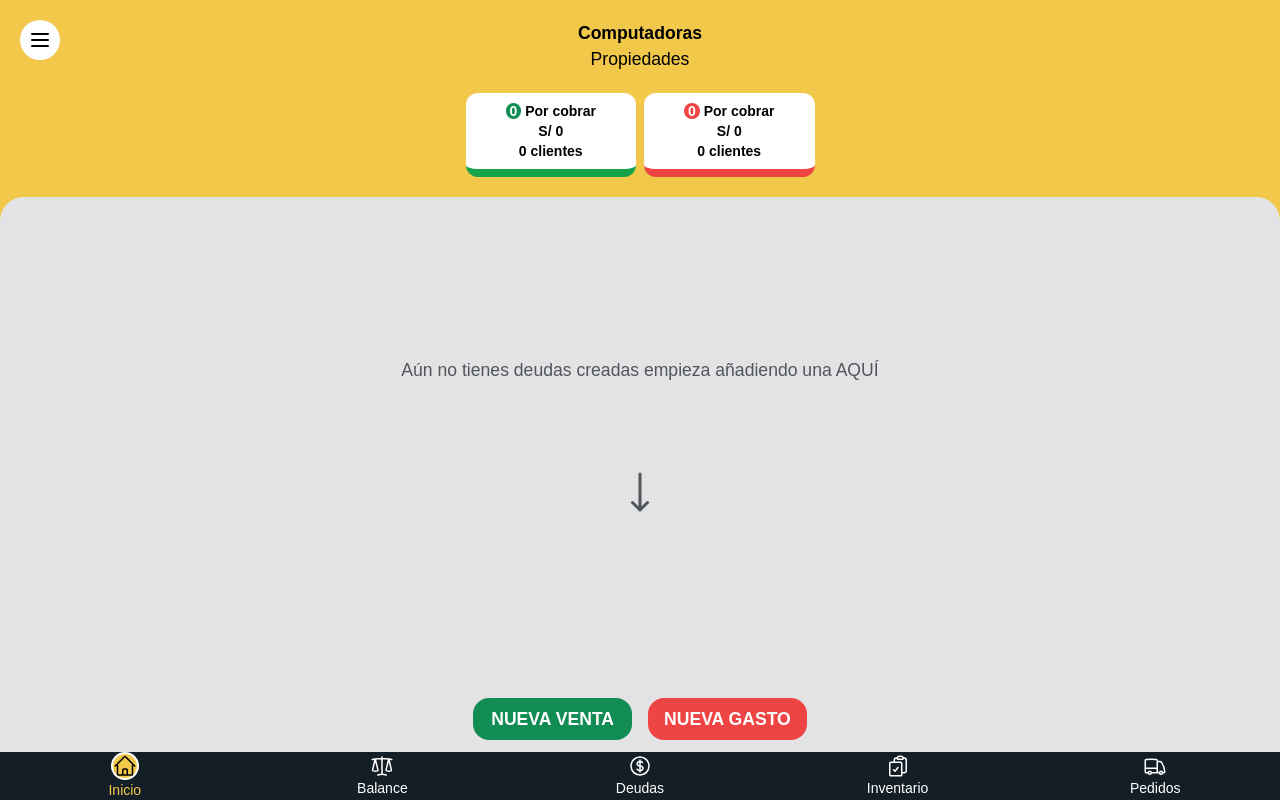
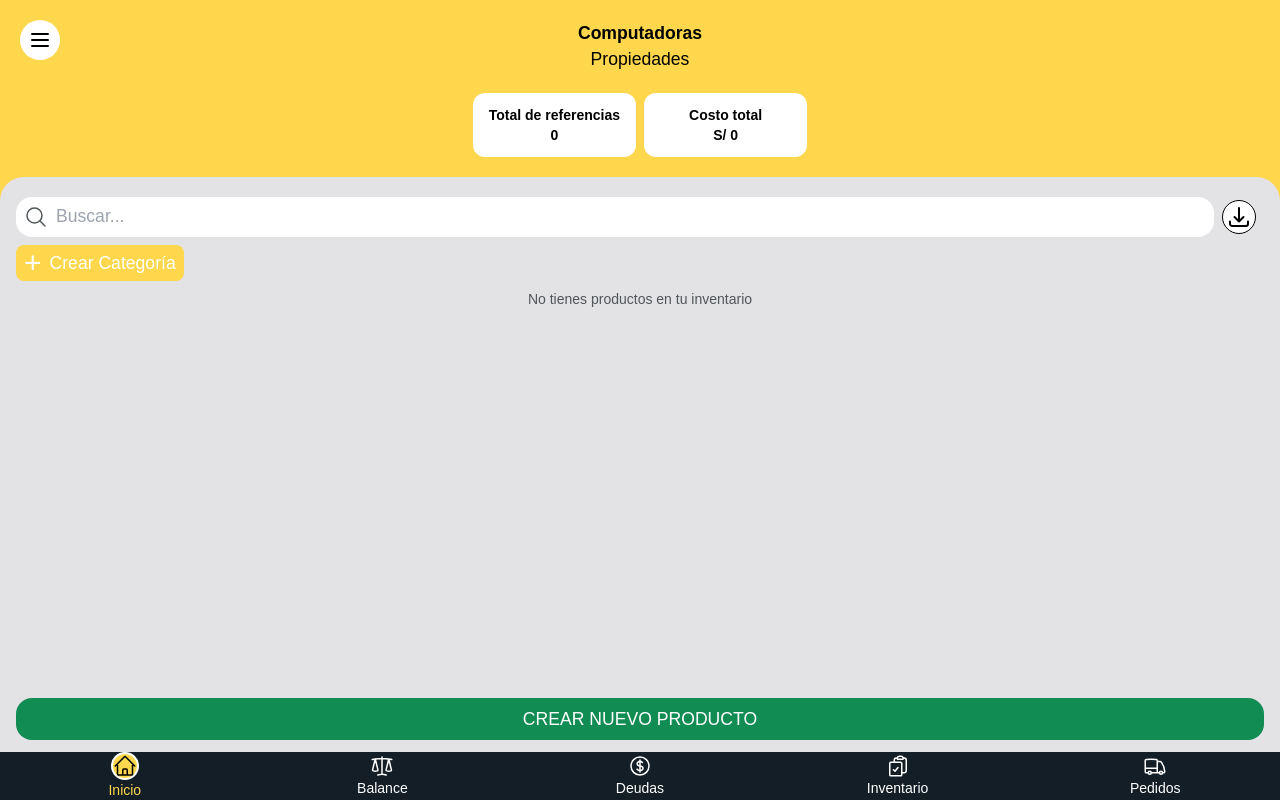
Before and after one commit to donypaxi/aplicacion-ventas, a React (Vite) app: page / in a window 1280 px wide. Built offline with nearby package versions, Linux system fonts and the light colour scheme.

Commit message:
interfaz de inventario

```diff
--- a/src/App.jsx
+++ b/src/App.jsx
@@ -4,7 +4,9 @@
 // import { PageInicio } from "./page/PageInicio"
 // import { PageBalance } from "./page/PageBalance"
 
-import { PageDeudas } from "./page/PageDeudas"
+import { PageInventario } from "./page/PageInventario"
+
+// import { PageDeudas } from "./page/PageDeudas"
 
 export const App = () => {
   return (
@@ -14,7 +16,8 @@
       {/* <AgregarProducto/> */}
       {/* <PageInicio/> */}
       {/* <PageBalance/> */}
-      <PageDeudas/>
+      {/* <PageDeudas/> */}
+      <PageInventario/>
     </>
   )
 }
--- a/src/page/PageDeudas.jsx
+++ b/src/page/PageDeudas.jsx
@@ -16,7 +16,7 @@
                     <p className="text-ms text-center">Propiedades</p>
                 </div>
 
-                <div className="grid grid-cols-2 gap-2 my-5 text-sm font-bold ">
+                <div className=" grid grid-cols-2 gap-2 my-5 text-sm font-bold ">
                     <div className="border-b-green-600 border-b-8 bg-blanco px-10 py-2 flex flex-col justify-center items-center rounded-xl ">
                         <p><span className="rounded-full bg-verde text-blanco px-1">0</span> Por cobrar</p>
                         <p>S/ 0</p>
--- /dev/null
+++ b/src/page/PageInventario.jsx
@@ -0,0 +1,75 @@
+import { Navegacion } from "../components/Navegacion"
+
+export const PageInventario = () => {
+    return (
+      <>
+         <div className="relative h-screen bg-amarillo flex flex-col justify-center items-center">
+              {/* titulo */}
+
+                <div className='absolute left-0 top-0 ml-5 mt-5 p-2 bg-blanco rounded-full '>
+                    <svg xmlns="http://www.w3.org/2000/svg" className="h-6 w-6" fill="none" viewBox="0 0 24 24" stroke="currentColor" strokeWidth={2}>
+                        <path strokeLinecap="round" strokeLinejoin="round" d="M4 6h16M4 12h16M4 18h16" />
+                    </svg>
+                </div>
+                <div className="mt-5">
+                    <h2 className="font-bold text-center">Computadoras</h2>
+                    <p className="text-ms text-center">Propiedades</p>
+                </div>
+                {/* Bloques */}
+                <div className="grid grid-cols-2 gap-2 my-5 mx-5 text-sm font-bold ">
+                    <div className=" bg-blanco px-4 py-3 flex flex-col justify-center items-center rounded-xl ">
+                        <p className="text-center">Total de referencias</p>
+                        <p>0</p>
+                    </div>
+                    <div className="bg-blanco px-4 py-3 flex flex-col justify-center items-center rounded-xl ">
+                        <p>Costo total</p>
+                        <p>S/ 0</p>
+                    </div>
+                </div>
+
+                 {/* area de información */}
+                <div className="h-full rounded-t-3xl bg-fondo2 container flex flex-col justify-between items-center pb-3">
+                    <div className="container mx-auto px-4 ">
+                        <div className="mt-5 flex justify-between items-center">
+
+                            {/* buscador */}
+                            <div className="bg-blanco rounded-2xl flex  items-center container mx-auto ">
+                                <svg xmlns="http://www.w3.org/2000/svg" fill="none" viewBox="0 0 24 24" strokeWidth={1.5} stroke="currentColor" className=" text-gris mx-2 w-6 h-6">
+                                    <path strokeLinecap="round" strokeLinejoin="round" d="M21 21l-5.197-5.197m0 0A7.5 7.5 0 105.196 5.196a7.5 7.5 0 0010.607 10.607z" />
+                                </svg>
+
+                                <input className="h-10 rounded-2xl" type="text" placeholder="Buscar..."/>
+                            </div>
+                            <div className="mx-2 border border-black rounded-full p-1 bg-blanco font-bold">
+                                <svg xmlns="http://www.w3.org/2000/svg" fill="none" viewBox="0 0 24 24" strokeWidth={2} stroke="currentColor" className="w-6 h-6 ">
+                                    <path strokeLinecap="round" strokeLinejoin="round" d="M3 16.5v2.25A2.25 2.25 0 005.25 21h13.5A2.25 2.25 0 0021 18.75V16.5M16.5 12L12 16.5m0 0L7.5 12m4.5 4.5V3" />
+                                </svg>
+
+                            </div>
+                        </div>
+                        {/* boron crear categoria */}
+                        <div>
+                            <button className=" flex justify-between items-center bg-amarillo rounded-lg my-2 text-blanco ">
+                                <span className="mx-2  text-3xl ">+
+                                </span>
+                                <span className="mr-2">Crear Categoría</span>
+                            </button>
+                        </div>
+                        <p className="text-center text-gris text-sm">No tienes productos en tu inventario</p>
+
+                    </div>
+
+                    {/* boton */}
+                    <div className="container mx-auto px-4">
+                        <button className="w-full bg-verde text-white  rounded-2xl py-2 px-4 ">CREAR NUEVO PRODUCTO</button>
+
+                    </div>
+                </div>
+
+                <Navegacion/>
+          </div>
+
+          {/* menu de navegacion */}
+      </>
+    )
+  }
--- a/tailwind.config.cjs
+++ b/tailwind.config.cjs
@@ -11,7 +11,7 @@
         blanco: '#ffff',
         gris: '#515659',
         enlace:'#1473e6',
-        amarillo: '#F2C84B',
+        amarillo: '#FED74C',
         camara:'#61788C',
         fondo1:'#F0F0F2',
         fondo2:'#E3E3E6',
```
